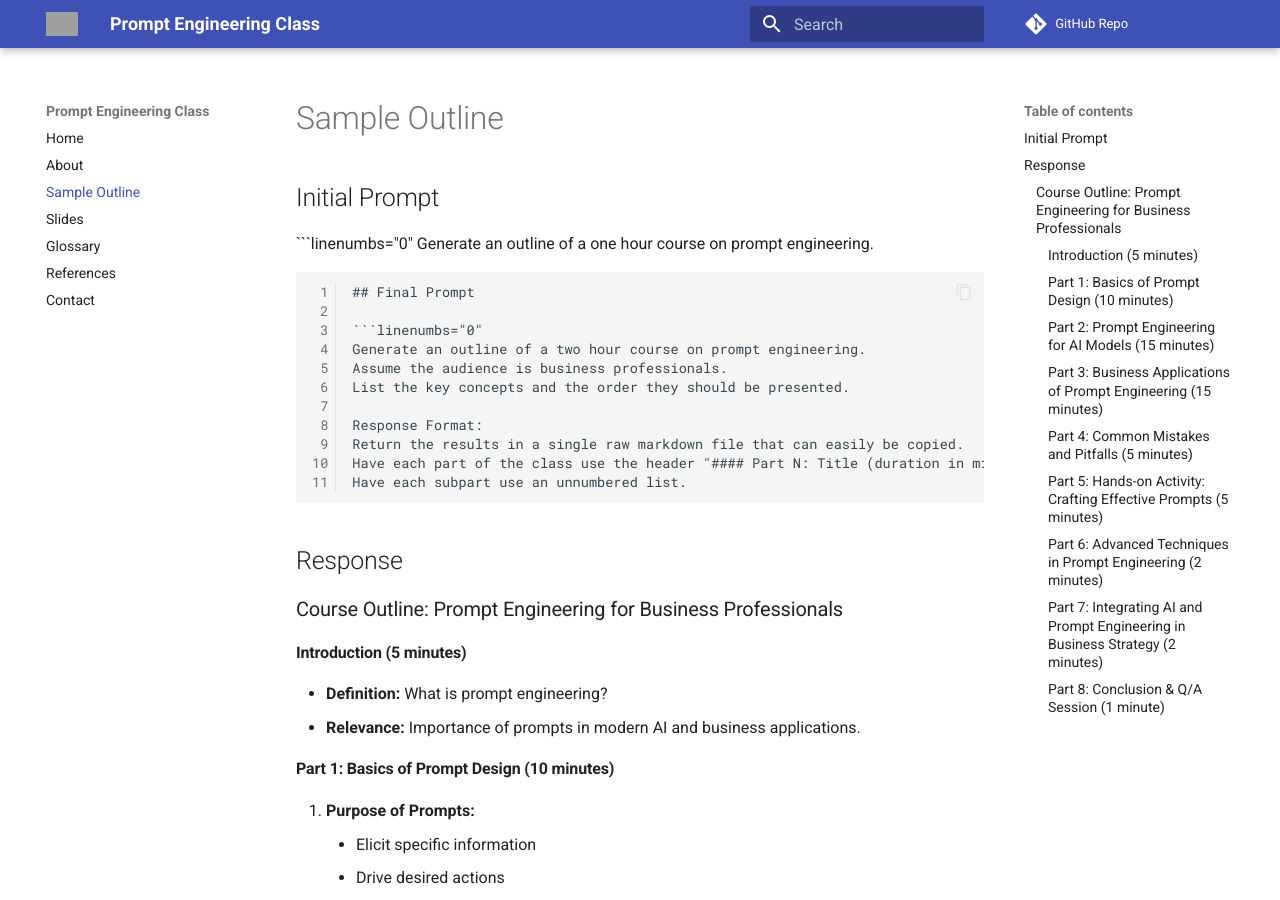
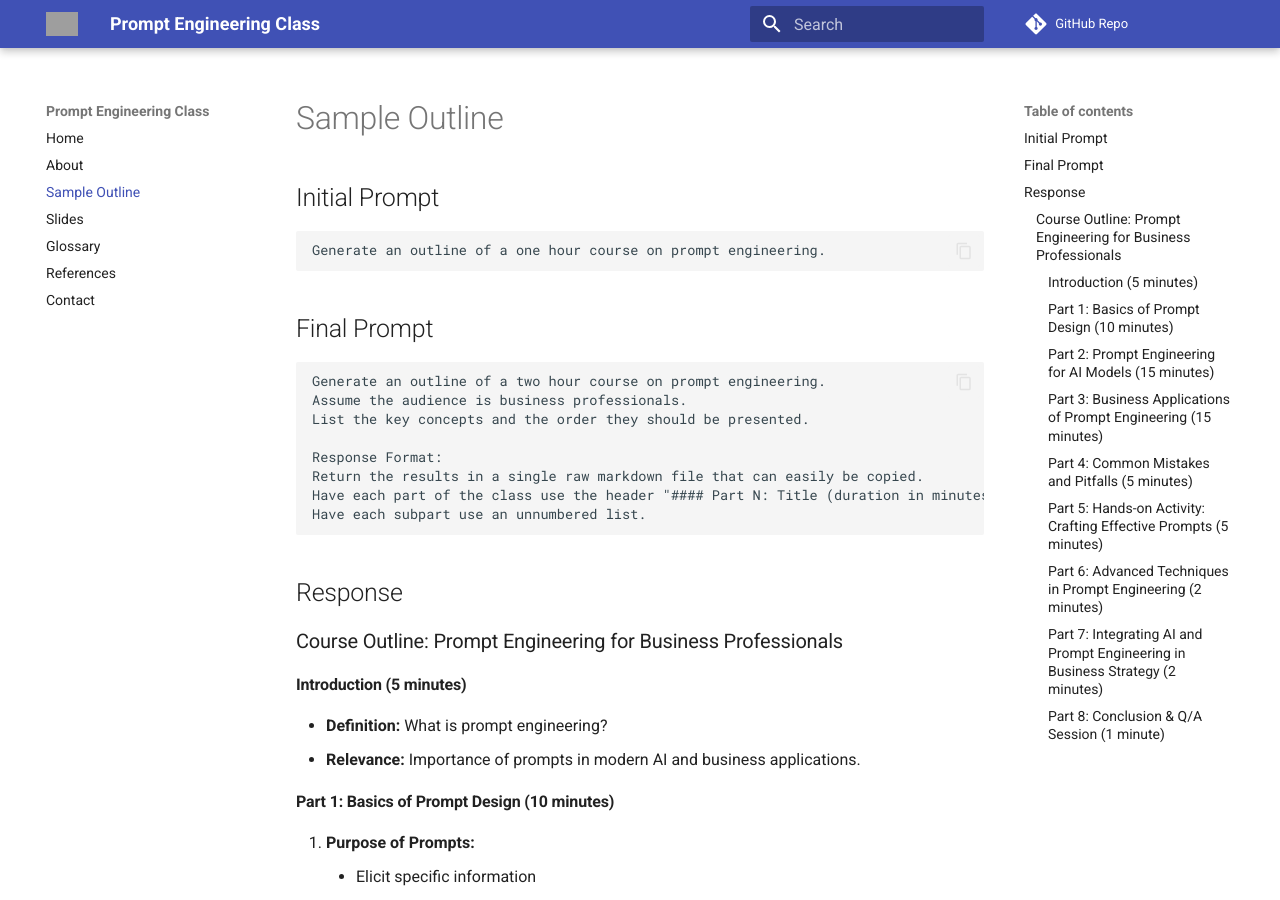
Before and after one commit to dmccreary/prompt-class, an MkDocs documentation site: the page built from docs/sample-outline.md, in a window 1280 px wide and 900 px high. Built offline with MkDocs 1.6.1 and Material for MkDocs 9.7.7, drawn with Linux system fonts in a browser that asks for light colours; comment, search, counter and statistics services are not loaded; grey boxes are pictures that could not be loaded.

Commit message:
updating content

````diff
--- a/docs/sample-outline.md
+++ b/docs/sample-outline.md
@@ -2,13 +2,13 @@
 
 ## Initial Prompt
 
-```linenumbs="0"
+```linenums="0"
 Generate an outline of a one hour course on prompt engineering.
 ```
 
 ## Final Prompt
 
-```linenumbs="0"
+```linenums="0"
 Generate an outline of a two hour course on prompt engineering.
 Assume the audience is business professionals.
 List the key concepts and the order they should be presented.
````
Also changed, not shown: docs/glossary.md (+1 -3 lines).
